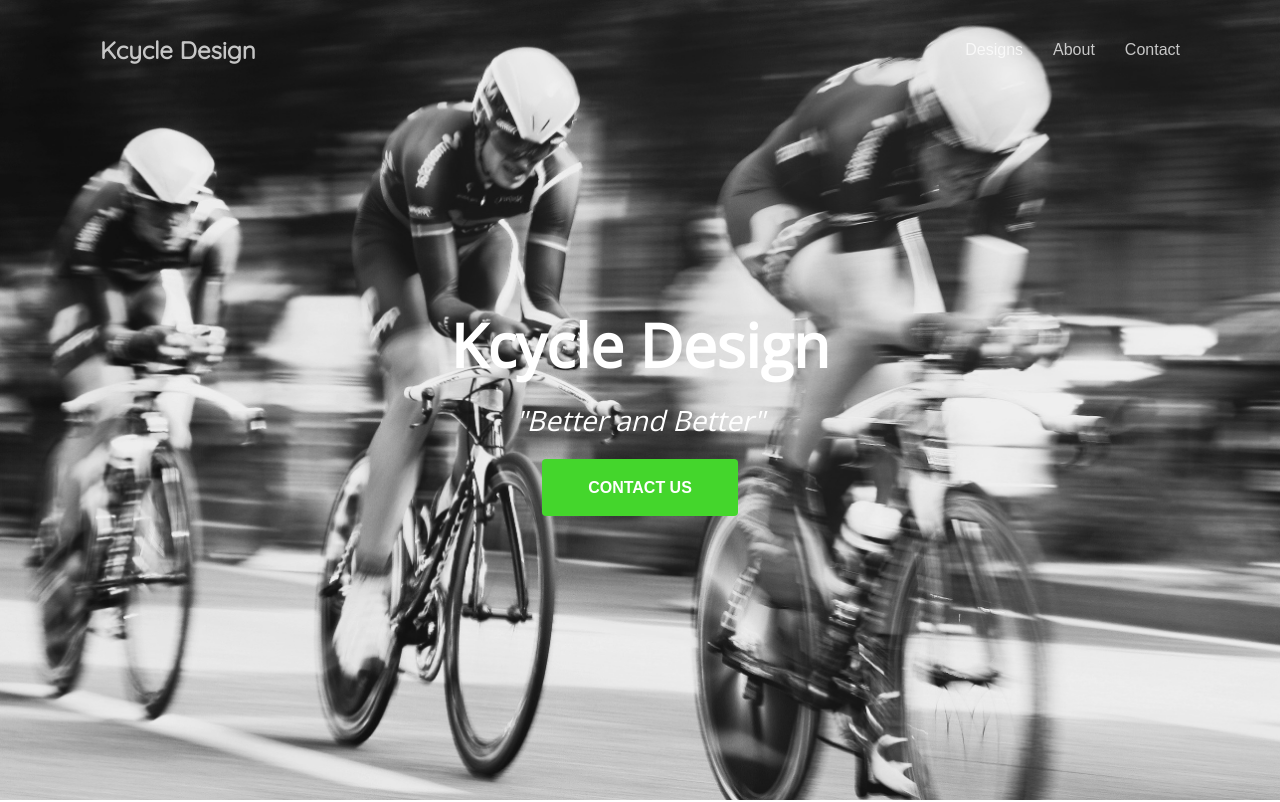
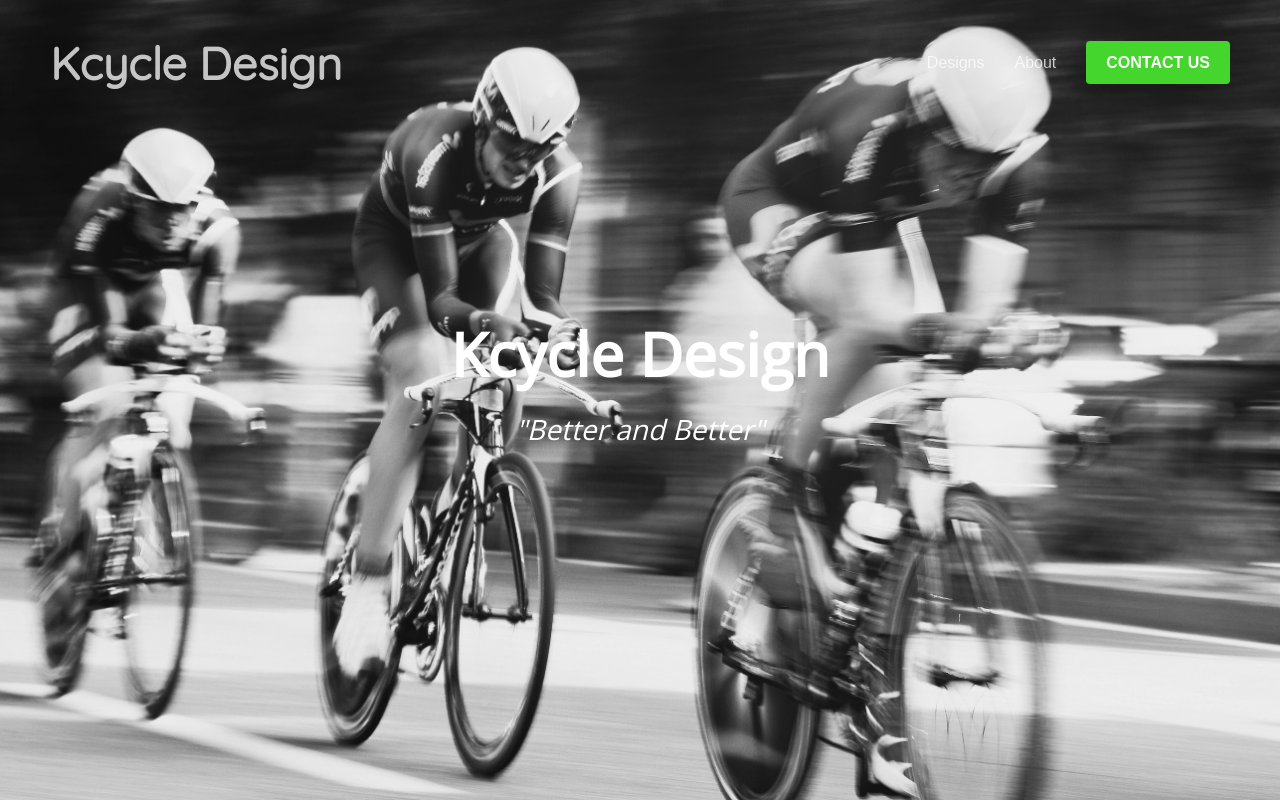
Before and after one commit to egelnoteagle/kcycledesigndotcom, a plain HTML site: page index.html in a window 1280 px wide. Shown: the top 802 px of the page. Drawn offline with nearby package versions, Linux system fonts and the light colour scheme.

Commit message:
adds header redesign

```diff
--- a/assets/css/styles.css
+++ b/assets/css/styles.css
@@ -90,7 +90,7 @@ header {
   display: flex;
   justify-content: space-between;
   align-items: center;
-  padding: 35px 100px 0;
+  padding: 35px 50px 0;
   animation: 1s fadein 0.5s forwards;
   opacity: 0;
   color: #fff;
@@ -105,6 +105,7 @@ header {
 
 header h2 {
   font-family: "Quicksand", sans-serif;
+  font-size: 45px;
 }
 
 header nav {
@@ -125,6 +126,16 @@ header nav li {
   header h2 {
     margin-bottom: 15px;
   }
+}
+
+header a.btn {
+  border-radius: 4px;
+  text-transform: uppercase;
+  font-weight: bold;
+  text-align: center;
+  background-color: #44d62c;
+  opacity: 1;
+  padding: 13px 20px;
 }
 
 /* Hero Styles */
--- a/index.html
+++ b/index.html
@@ -19,7 +19,7 @@
     <nav>
       <li><a href="#bikes">Designs</a></li>
       <li><a href="#about">About</a></li>
-      <li><a href="#contact">Contact</a></li>
+      <li><a href="#contact" class="btn">Contact Us</a></li>
     </nav>
   </header>
 
@@ -28,7 +28,6 @@
     <div class="hero-content-area">
       <h1>Kcycle Design</h1>
       <h3><em>"Better and Better"</em></h3>
-      <a href="#" class="btn">Contact Us</a>
     </div>
   </section>
 
```
